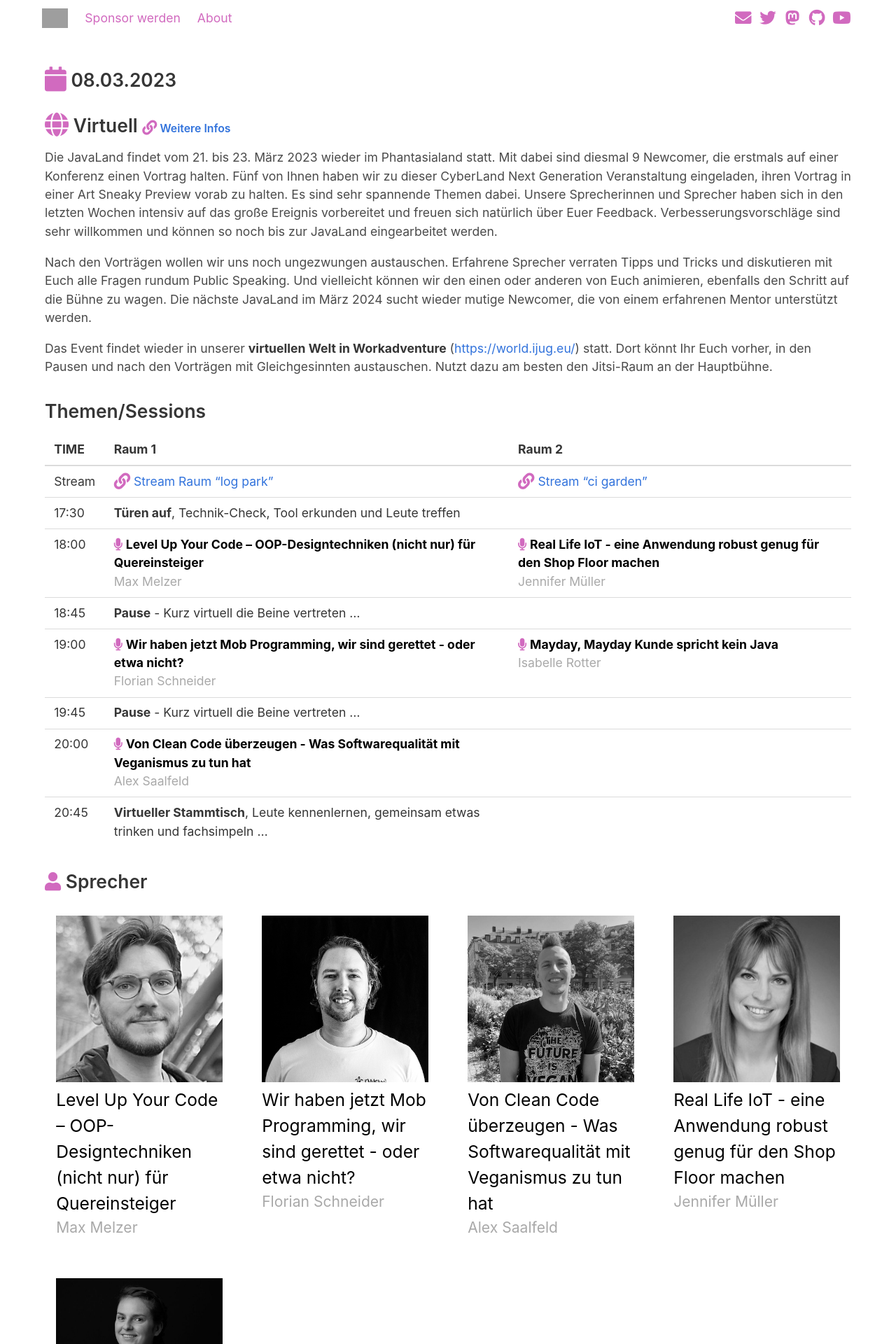
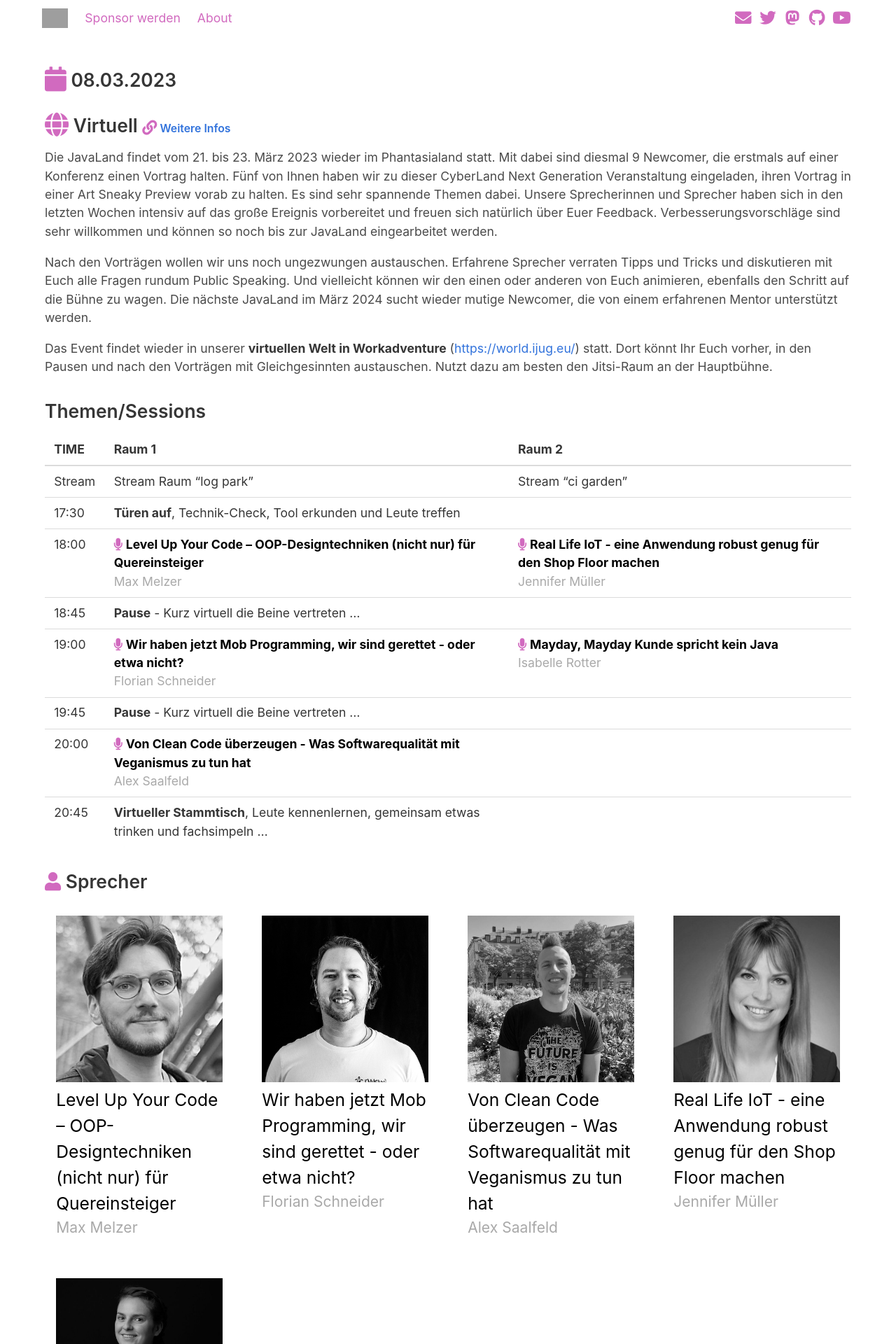
Before and after one commit to CyberLandConf/CyberLandConf.github.io, a Jekyll site: the page built from pages/events/2023-03-cyberland-next-generation.md, in a window 1280 px wide. Shown: the top 1920 px of the page at 70% size. Built offline with Jekyll 4.4.1, drawn with Linux system fonts in a browser that asks for light colours; grey boxes are pictures that could not be loaded.

Commit message:
Streams nicht mehr verlinken

```diff
--- a/pages/events/2023-03-cyberland-next-generation.md
+++ b/pages/events/2023-03-cyberland-next-generation.md
@@ -27,7 +27,7 @@ Das Event findet wieder in unserer **virtuellen Welt in Workadventure** ([https:
 {:.table}
 | TIME  | Raum 1 | Raum 2 |
 | ----- | -------------- | -------------- |
-| Stream  | <a href="/stream/1"><i class="fas fa-lg fa-link"></i> Stream Raum "log park"</a> | <a href="/stream/2"><i class="fas fa-lg fa-link"></i> Stream "ci garden"</a> |
+| Stream  | Stream Raum "log park" | Stream "ci garden" |
 | 17:30 | __Türen auf__, Technik-Check, Tool erkunden und Leute treffen | |
 | 18:00 | {%- include elements/timetable-field.html session-id="session-47" -%} | {%- include elements/timetable-field.html session-id="session-50" -%} |
 | 18:45 | __Pause__ - Kurz virtuell die Beine vertreten ... | |
```
